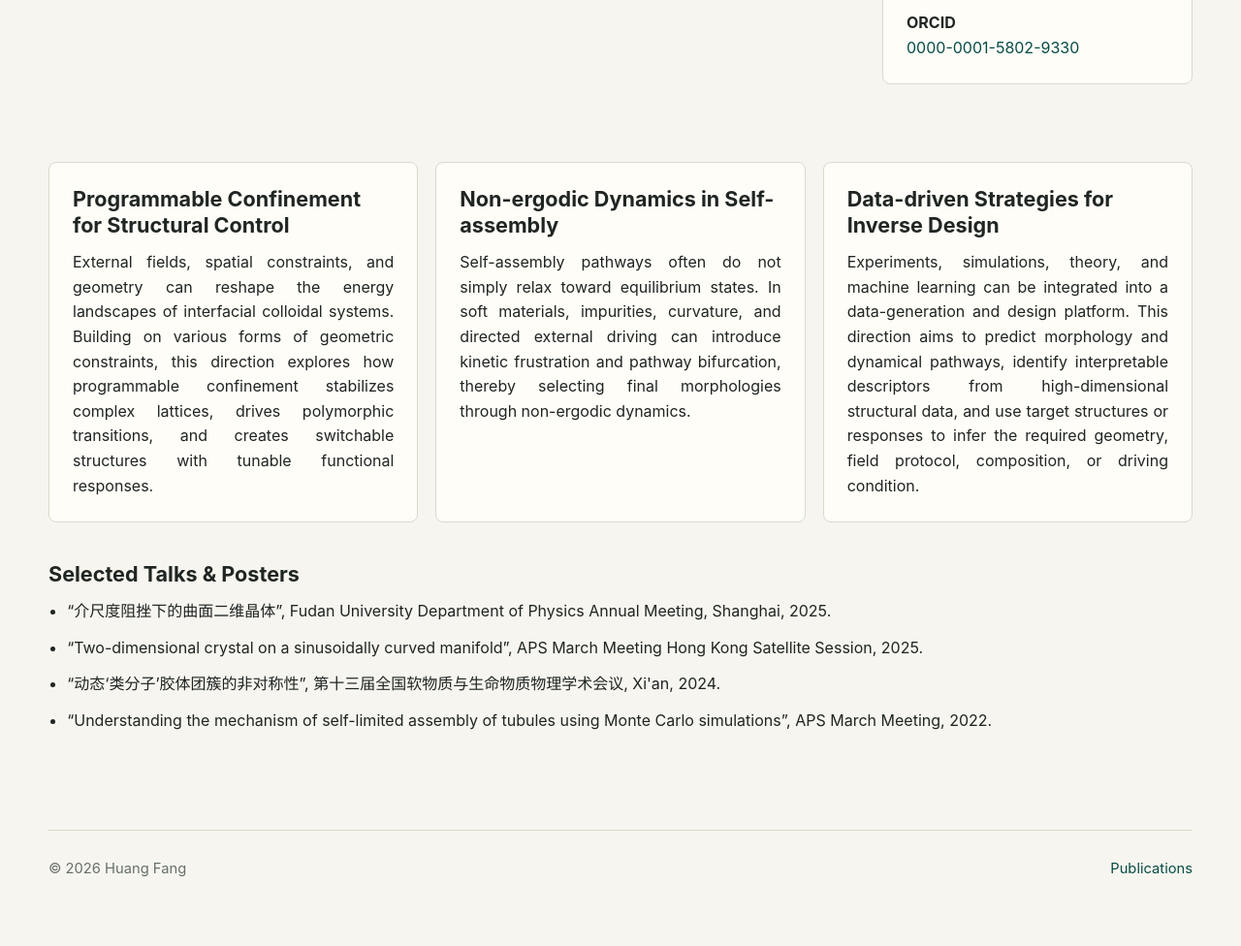
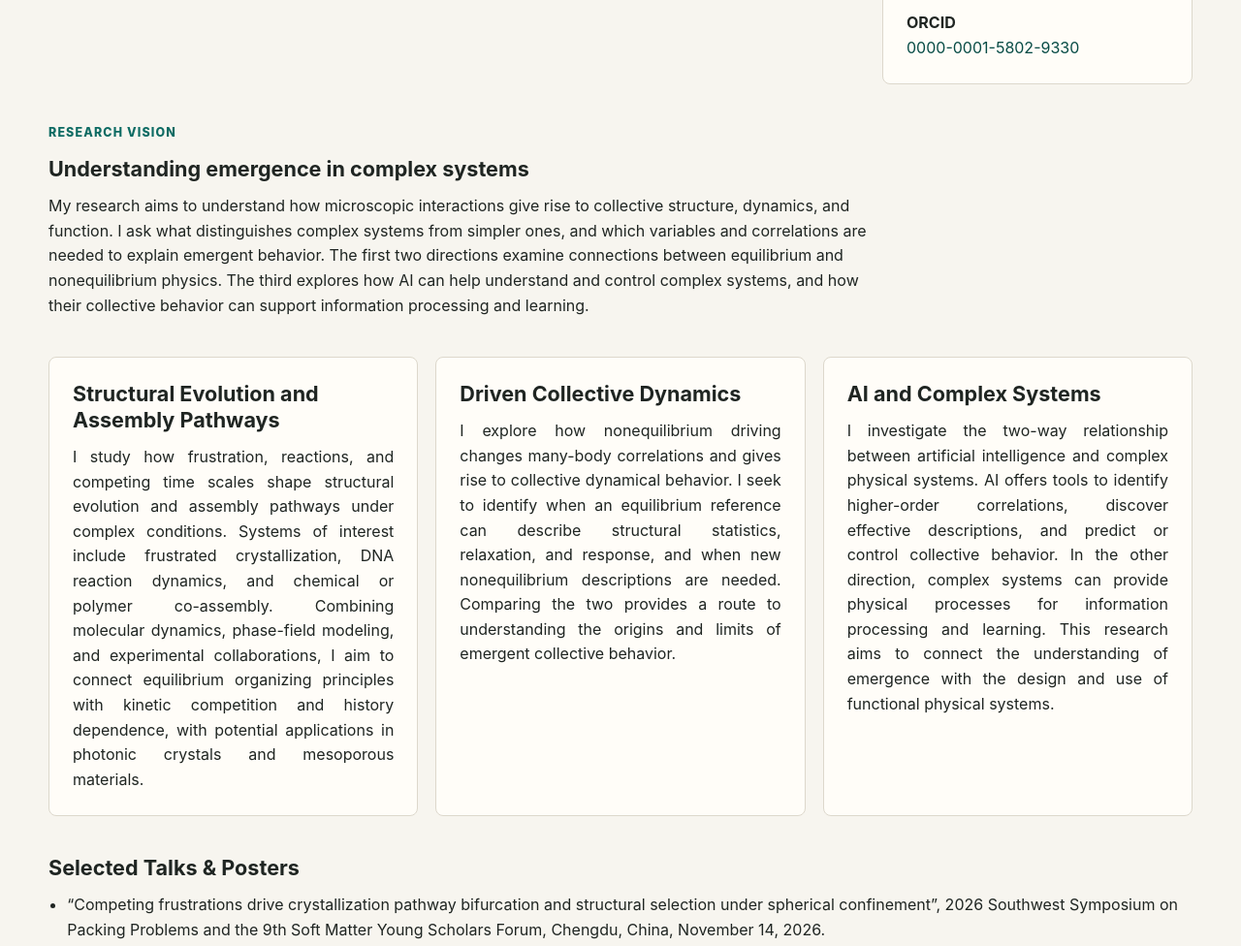
Before and after one commit to fangh16/fangh.github.io, a plain HTML site: page resume.html in a window 1280 px wide. Shown: the part 821-1797 px from the top of the page at 97% size. Before the commit the page ends 1768 px from the top, so only its background shows below. Drawn offline with Linux system fonts and the light colour scheme.

Commit message:
Update research vision and directions and add Chengdu Packing talk

```diff
--- a/resume.html
+++ b/resume.html
@@ -4,7 +4,7 @@
     <meta charset="utf-8">
     <meta name="viewport" content="width=device-width, initial-scale=1">
     <title>CV & Research | Huang Fang</title>
-    <meta name="description" content="CV and research interests of Huang Fang, Assistant Professor at the State Key Laboratory of Surface Physics, Fudan University.">
+    <meta name="description" content="Research interests and academic background of Huang Fang at Fudan University: emergence, assembly pathways, driven collective dynamics, and AI and complex systems.">
     <link rel="icon" href="favicon.svg" type="image/svg+xml">
     <link rel="stylesheet" href="styles.css">
   </head>
@@ -64,31 +64,49 @@
         </aside>
       </section>
 
-      <section class="research-blocks">
+      <section class="research-overview" aria-labelledby="research-vision">
+        <p class="eyebrow">Research Vision</p>
+        <h2 id="research-vision">Understanding emergence in complex systems</h2>
+        <p>
+          My research aims to understand how microscopic interactions give rise to collective structure,
+          dynamics, and function. I ask what distinguishes complex systems from simpler ones, and
+          which variables and correlations are needed to explain emergent behavior. The first two directions
+          examine connections between equilibrium and nonequilibrium physics. The third explores how AI can
+          help understand and control complex systems, and how their collective behavior can support
+          information processing and learning.
+        </p>
+      </section>
+
+      <section class="research-blocks" aria-label="Research directions">
         <article id="programmable-confinement">
-          <h2>Programmable Confinement for Structural Control</h2>
+          <h2>Structural Evolution and Assembly Pathways</h2>
           <p>
-            External fields, spatial constraints, and geometry can reshape the energy landscapes of interfacial
-            colloidal systems. Building on various forms of geometric constraints, this direction explores how
-            programmable confinement stabilizes complex lattices, drives polymorphic transitions, and creates
-            switchable structures with tunable functional responses.
+            I study how frustration, reactions, and competing time scales shape structural evolution and
+            assembly pathways under complex conditions. Systems of interest include frustrated crystallization,
+            DNA reaction dynamics, and chemical or polymer co-assembly. Combining molecular dynamics,
+            phase-field modeling, and experimental collaborations, I aim to connect equilibrium organizing
+            principles with kinetic competition and history dependence, with potential applications in photonic
+            crystals and mesoporous materials.
           </p>
         </article>
         <article id="non-ergodic-dynamics">
-          <h2>Non-ergodic Dynamics in Self-assembly</h2>
+          <h2>Driven Collective Dynamics</h2>
           <p>
-            Self-assembly pathways often do not simply relax toward equilibrium states. In soft materials,
-            impurities, curvature, and directed external driving can introduce kinetic frustration and pathway
-            bifurcation, thereby selecting final morphologies through non-ergodic dynamics.
+            I explore how nonequilibrium driving changes many-body correlations and gives rise to collective
+            dynamical behavior. I seek to identify when an equilibrium reference can describe structural
+            statistics, relaxation, and response, and when new nonequilibrium descriptions are needed.
+            Comparing the two provides a route to understanding the origins and limits of emergent
+            collective behavior.
           </p>
         </article>
         <article id="data-driven-design">
-          <h2>Data-driven Strategies for Inverse Design</h2>
+          <h2>AI and Complex Systems</h2>
           <p>
-            Experiments, simulations, theory, and machine learning can be integrated into a data-generation and
-            design platform. This direction aims to predict morphology and dynamical pathways, identify
-            interpretable descriptors from high-dimensional structural data, and use target structures or responses
-            to infer the required geometry, field protocol, composition, or driving condition.
+            I investigate the two-way relationship between artificial intelligence and complex physical
+            systems. AI offers tools to identify higher-order correlations, discover effective descriptions,
+            and predict or control collective behavior. In the other direction, complex systems can provide
+            physical processes for information processing and learning. This research aims to connect the
+            understanding of emergence with the design and use of functional physical systems.
           </p>
         </article>
       </section>
@@ -96,6 +114,7 @@
       <section>
         <h2>Selected Talks & Posters</h2>
         <ul class="compact-list">
+          <li>“Competing frustrations drive crystallization pathway bifurcation and structural selection under spherical confinement”, 2026 Southwest Symposium on Packing Problems and the 9th Soft Matter Young Scholars Forum, Chengdu, China, November 14, 2026.</li>
           <li>“介尺度阻挫下的曲面二维晶体”, Fudan University Department of Physics Annual Meeting, Shanghai, 2025.</li>
           <li>“Two-dimensional crystal on a sinusoidally curved manifold”, APS March Meeting Hong Kong Satellite Session, 2025.</li>
           <li>“动态‘类分子’胶体团簇的非对称性”, 第十三届全国软物质与生命物质物理学术会议, Xi'an, 2024.</li>
--- a/styles.css
+++ b/styles.css
@@ -329,6 +329,10 @@ p:last-child {
   white-space: nowrap;
 }
 
+.research-overview {
+  max-width: 85ch;
+}
+
 .research-blocks {
   display: grid;
   grid-template-columns: repeat(3, minmax(0, 1fr));
```
Also changed, not shown: index.html (+14 -12 lines).
